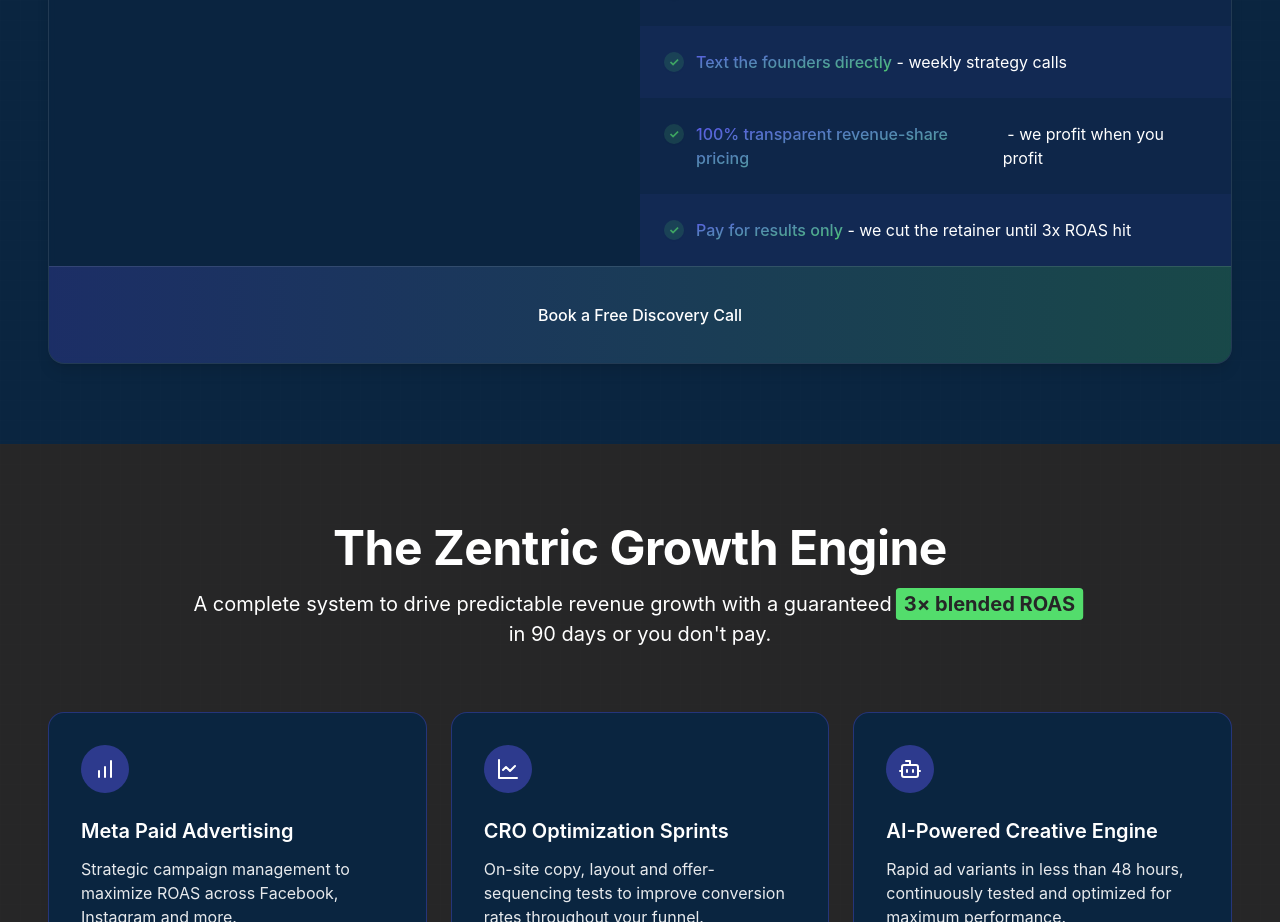
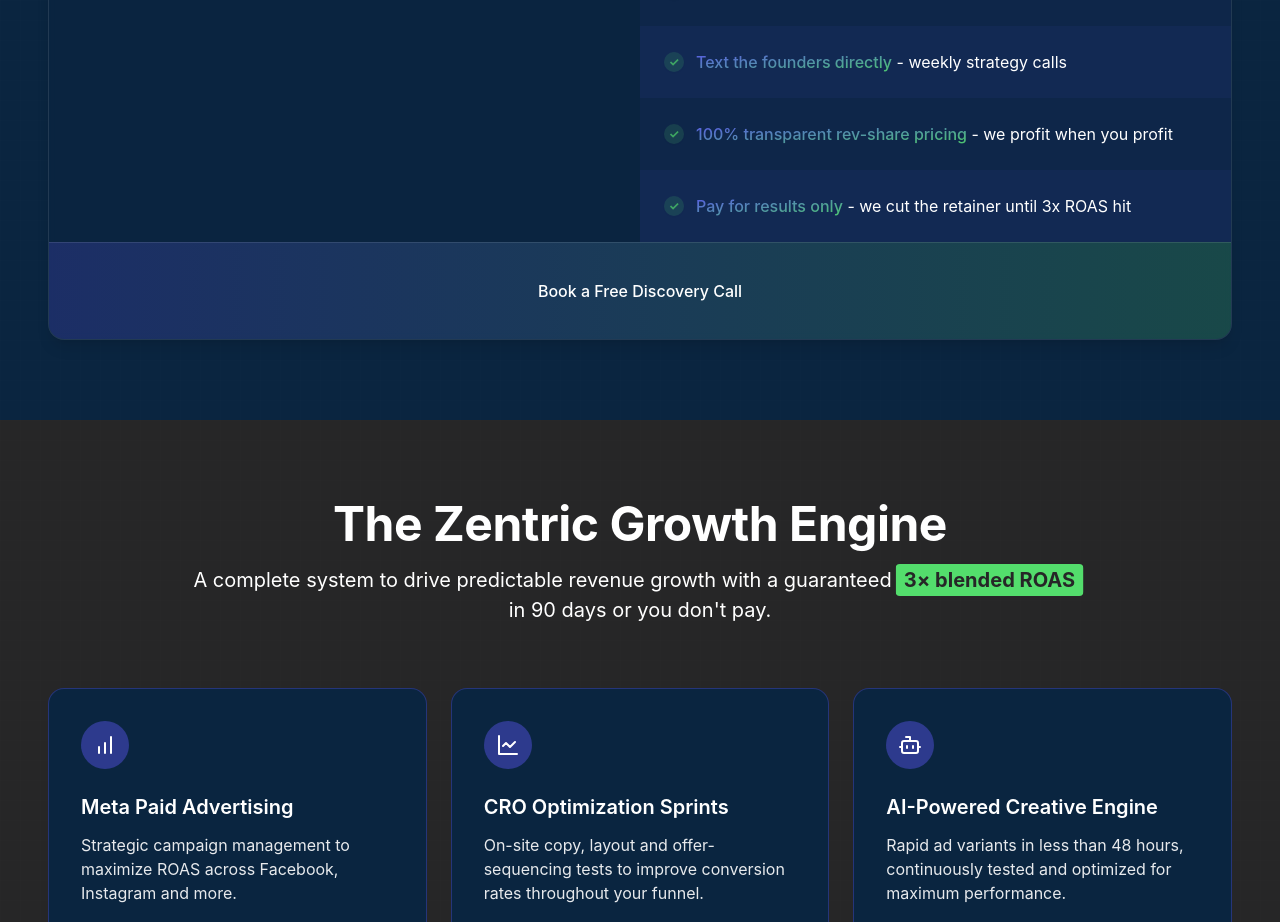
Before and after one commit to datagekko/zentric-digital, a Next.js app: page / in a window 1280 px wide. Shown: the part 1340-2262 px from the top of the page. Built offline with nearby package versions, Linux system fonts and the light colour scheme.

Commit message:
Update pricing text from revenue-share to rev-share

```diff
--- a/app/components/sections/PasSlab.tsx
+++ b/app/components/sections/PasSlab.tsx
@@ -134,7 +134,7 @@
     {
       traditional: "20% commission on ad spend + monthly fees",
       zentric: {
-        main: "100% transparent revenue-share pricing ",
+        main: "100% transparent rev-share pricing ",
         highlight: "- we profit when you profit"
       }
     },
```
